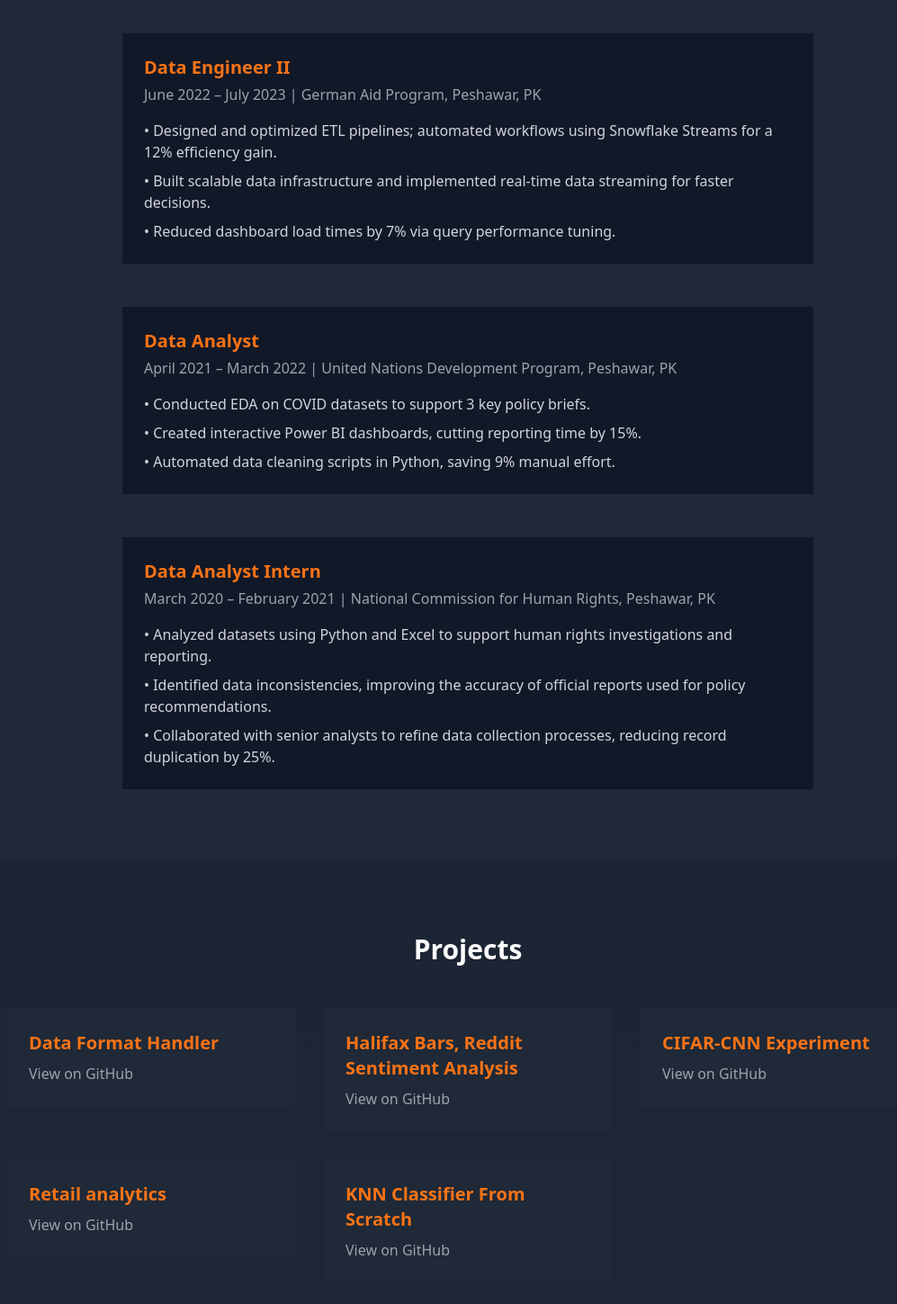
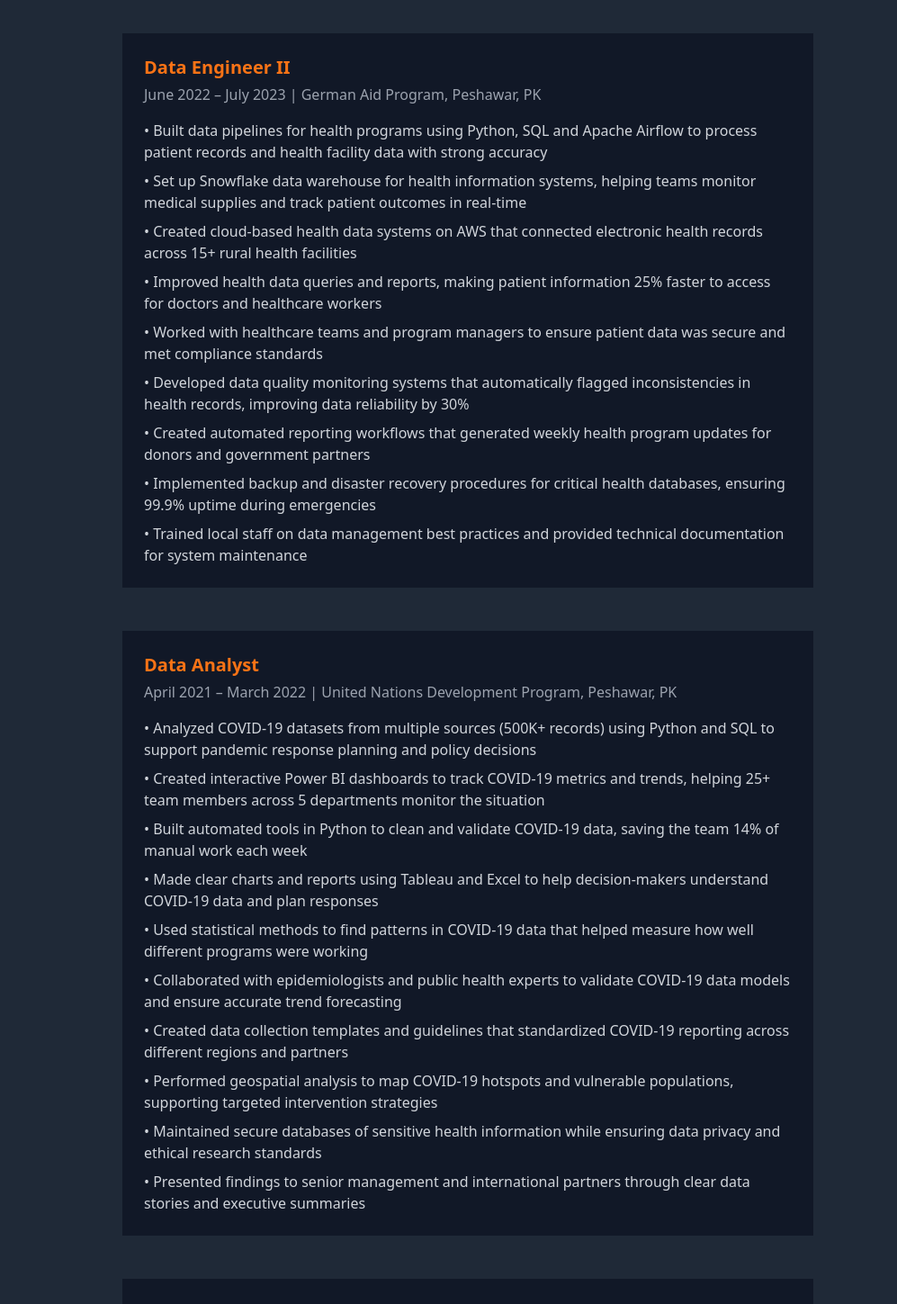
Before and after one commit to salalalikhan/SAK-Portfolio, a React (Vite) app: page / in a window 1280 px wide. Shown: the part 1500-2949 px from the top of the page at 90% size, without its empty margins (120-1117 px from the left). Built offline with nearby package versions, Linux system fonts and the light colour scheme.

Commit message:
polished roles

```diff
--- a/src/App.tsx
+++ b/src/App.tsx
@@ -291,14 +291,31 @@ function App() {
               </p>
               <ul className="mt-4 space-y-2 text-gray-300">
                 <li>
-                  • Designed and optimized ETL pipelines; automated workflows using Snowflake Streams
-                  for a 12% efficiency gain.
+                  • Built data pipelines for health programs using Python, SQL and Apache Airflow to process patient records and health facility data with strong accuracy
                 </li>
                 <li>
-                  • Built scalable data infrastructure and implemented real-time data streaming for faster decisions.
+                  • Set up Snowflake data warehouse for health information systems, helping teams monitor medical supplies and track patient outcomes in real-time
                 </li>
                 <li>
-                  • Reduced dashboard load times by 7% via query performance tuning.
+                  • Created cloud-based health data systems on AWS that connected electronic health records across 15+ rural health facilities
+                </li>
+                <li>
+                  • Improved health data queries and reports, making patient information 25% faster to access for doctors and healthcare workers
+                </li>
+                <li>
+                  • Worked with healthcare teams and program managers to ensure patient data was secure and met compliance standards
+                </li>
+                <li>
+                  • Developed data quality monitoring systems that automatically flagged inconsistencies in health records, improving data reliability by 30%
+                </li>
+                <li>
+                  • Created automated reporting workflows that generated weekly health program updates for donors and government partners
+                </li>
+                <li>
+                  • Implemented backup and disaster recovery procedures for critical health databases, ensuring 99.9% uptime during emergencies
+                </li>
+                <li>
+                  • Trained local staff on data management best practices and provided technical documentation for system maintenance
                 </li>
               </ul>
             </div>
@@ -310,9 +327,36 @@ function App() {
                 April 2021 – March 2022 | United Nations Development Program, Peshawar, PK
               </p>
               <ul className="mt-4 space-y-2 text-gray-300">
-                <li>• Conducted EDA on COVID datasets to support 3 key policy briefs.</li>
-                <li>• Created interactive Power BI dashboards, cutting reporting time by 15%.</li>
-                <li>• Automated data cleaning scripts in Python, saving 9% manual effort.</li>
+                <li>
+                  • Analyzed COVID-19 datasets from multiple sources (500K+ records) using Python and SQL to support pandemic response planning and policy decisions
+                </li>
+                <li>
+                  • Created interactive Power BI dashboards to track COVID-19 metrics and trends, helping 25+ team members across 5 departments monitor the situation
+                </li>
+                <li>
+                  • Built automated tools in Python to clean and validate COVID-19 data, saving the team 14% of manual work each week
+                </li>
+                <li>
+                  • Made clear charts and reports using Tableau and Excel to help decision-makers understand COVID-19 data and plan responses
+                </li>
+                <li>
+                  • Used statistical methods to find patterns in COVID-19 data that helped measure how well different programs were working
+                </li>
+                <li>
+                  • Collaborated with epidemiologists and public health experts to validate COVID-19 data models and ensure accurate trend forecasting
+                </li>
+                <li>
+                  • Created data collection templates and guidelines that standardized COVID-19 reporting across different regions and partners
+                </li>
+                <li>
+                  • Performed geospatial analysis to map COVID-19 hotspots and vulnerable populations, supporting targeted intervention strategies
+                </li>
+                <li>
+                  • Maintained secure databases of sensitive health information while ensuring data privacy and ethical research standards
+                </li>
+                <li>
+                  • Presented findings to senior management and international partners through clear data stories and executive summaries
+                </li>
               </ul>
             </div>
 
```
